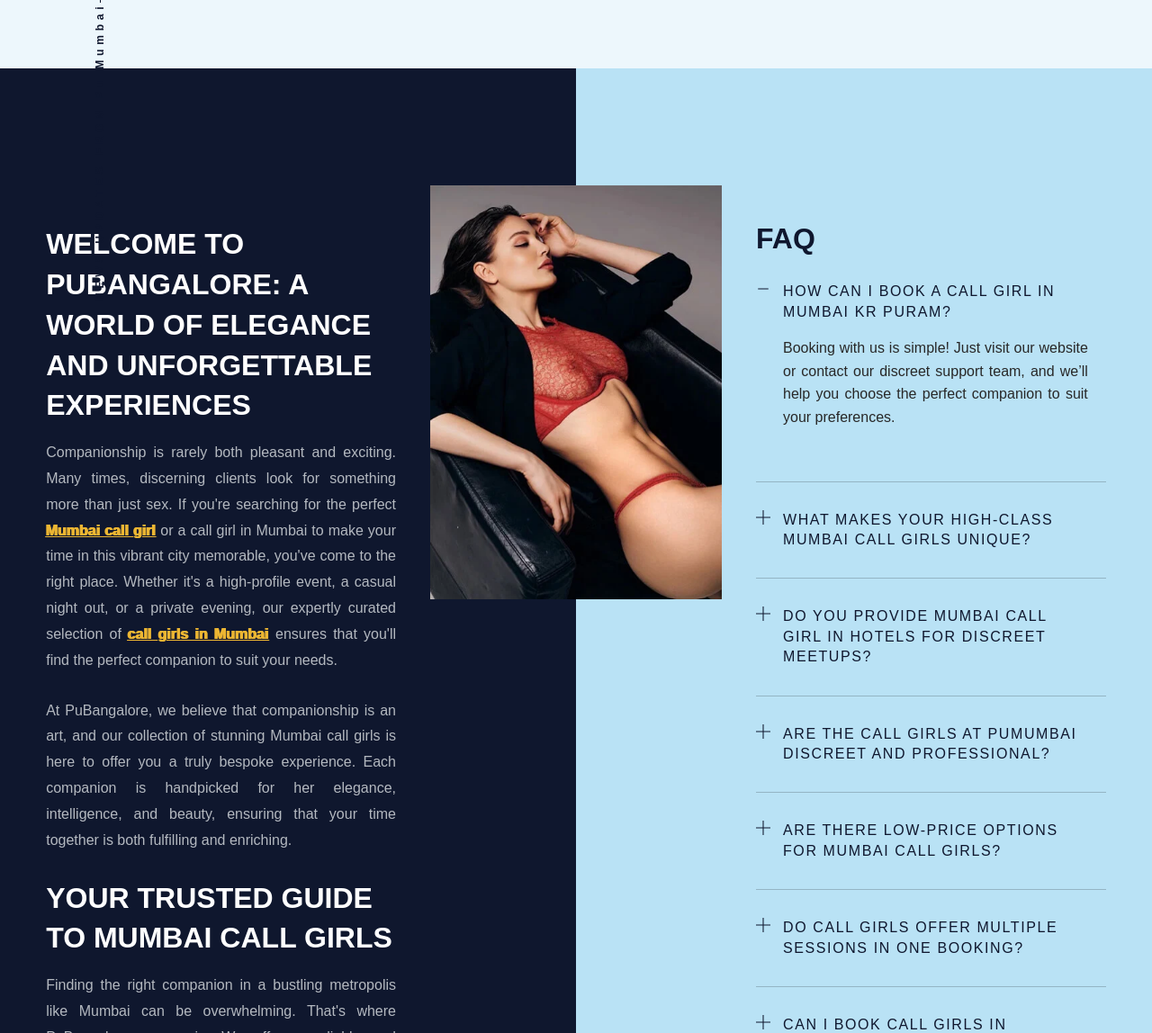
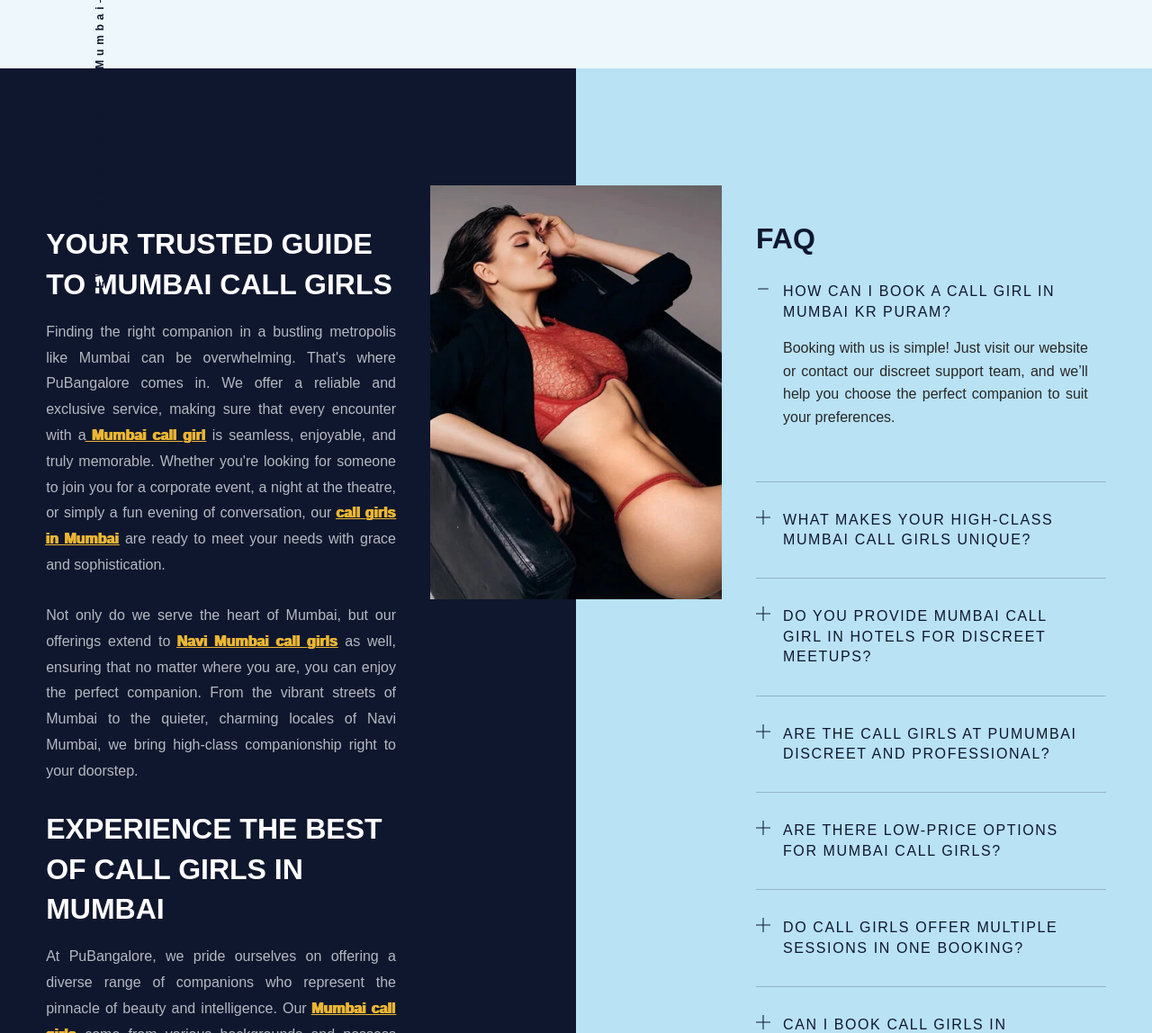
Before and after one commit to sjon01/m.pu, a plain HTML site: page index.html in a window 1280 px wide. Shown: the part 7267-8415 px from the top of the page at 90% size. Drawn offline with nearby package versions, Linux system fonts and the light colour scheme; files whose address does not match are found by name.

Commit message:
Update index.html

```diff
--- a/index.html
+++ b/index.html
@@ -1106,10 +1106,7 @@
                 <div class="promotion-content cms">
 
 
-                    <h2>Welcome to PuBangalore: A World of Elegance and Unforgettable Experiences</a></strong></h2>
-                    <p style="text-align:justify;">Companionship is rarely both pleasant and exciting. Many times, discerning clients look for something more than just sex. If you're searching for the perfect <strong><a href="/">Mumbai call girl</a></strong> or a call girl in Mumbai to make your time in this vibrant city memorable, you've come to the right place. Whether it's a high-profile event, a casual night out, or a private evening, our expertly curated selection of <strong><a href="/">call girls in Mumbai</a></strong> ensures that you'll find the perfect companion to suit your needs.</p>
-
-                    <p style="text-align:justify;">At PuBangalore, we believe that companionship is an art, and our collection of stunning Mumbai call girls is here to offer you a truly bespoke experience. Each companion is handpicked for her elegance, intelligence, and beauty, ensuring that your time together is both fulfilling and enriching.</p>
+
 
                     <h2>Your Trusted Guide to Mumbai Call Girls</h2>
                     <p style="text-align:justify;">Finding the right companion in a bustling metropolis like Mumbai can be overwhelming. That's where PuBangalore comes in. We offer a reliable and exclusive service, making sure that every encounter with a<strong><a href="/"> Mumbai call girl</a></strong> is seamless, enjoyable, and truly memorable. Whether you're looking for someone to join you for a corporate event, a night at the theatre, or simply a fun evening of conversation, our <strong><a href="/">call girls in Mumbai</a></strong> are ready to meet your needs with grace and sophistication.</p>
```
